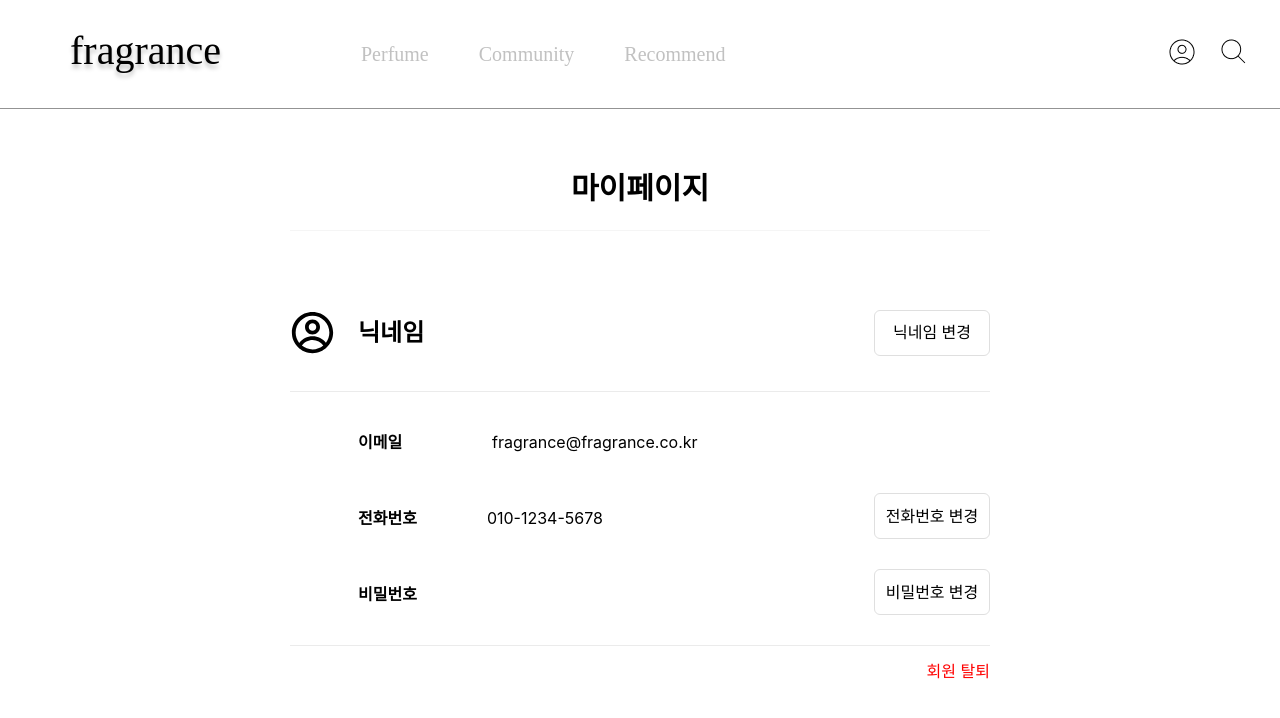
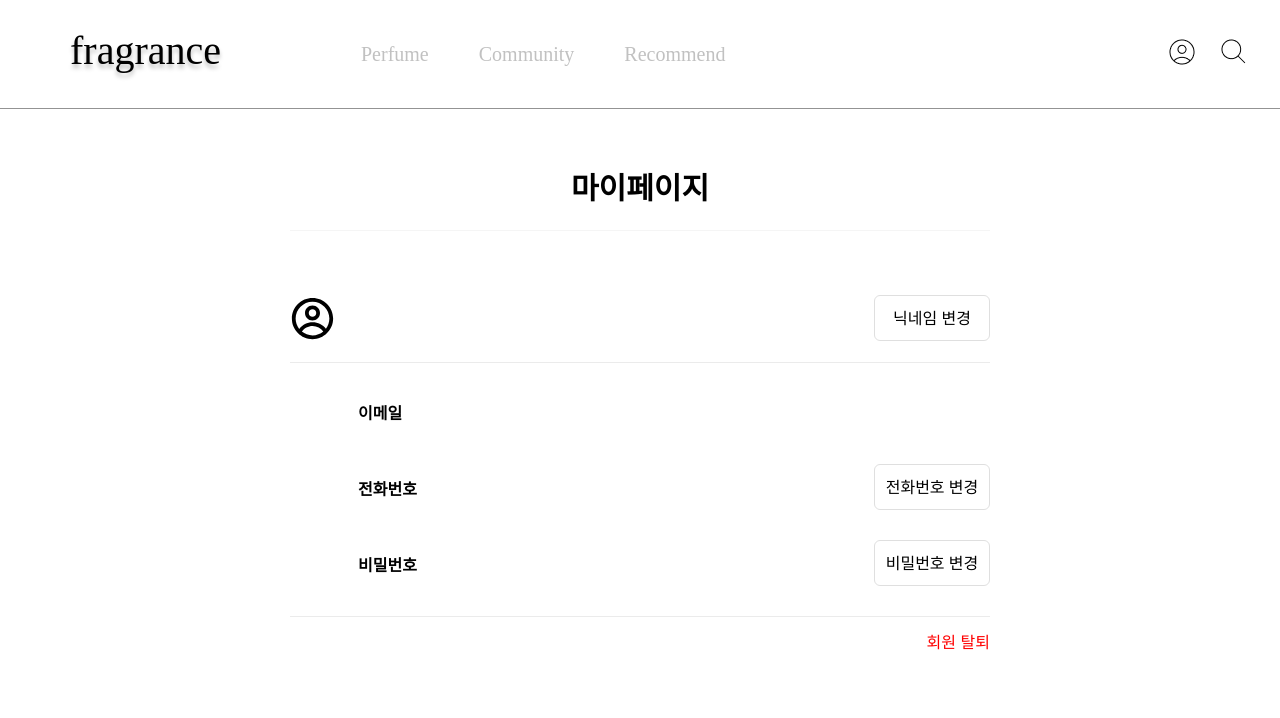
Before and after one commit to jeonginh0/perfume_recommend, a React (Create React App) app in the folder src/main/frontend/: page /mypage in a window 1280 px wide. Shown: the top 718 px of the page. Built offline with nearby package versions, Linux system fonts and the light colour scheme; no server answers.

Commit message:
9/12 마이페이지 내 정보

```diff
--- a/src/main/frontend/src/pages/Mypage.js
+++ b/src/main/frontend/src/pages/Mypage.js
@@ -1,28 +1,58 @@
-import React from 'react';
+import React, { useEffect, useState } from 'react';
 import Navbar from '../css/Navbar.js';
 import '../css/Mypage.css';
 import { CgProfile } from "react-icons/cg";
+import axios from 'axios';
 
 const Mypage = () => {
+    const [userInfo, setUserInfo] = useState({
+        nickname: '',
+        email: '',
+        phoneNumber: ''
+    });
+
+    useEffect(() => {
+        const fetchUserInfo = async () => {
+            try {
+                const token = localStorage.getItem('token');
+                const response = await axios.get('http://localhost:8080/api/users/me', {
+                    headers: {
+                        'Authorization': `Bearer ${token}`
+                    }
+                });
+                console.log(response.data);
+
+                setUserInfo({
+                    nickname: response.data.nickname,
+                    email: response.data.email,
+                    phoneNumber: response.data.phoneNumber
+                });
+            } catch (error) {
+                console.error('사용자 정보를 가져오는 중 오류가 발생했습니다:', error);
+            }
+        };
+
+        fetchUserInfo();
+    }, []);
 
     return (
         <>
-            <Navbar/>
+            <Navbar />
             <div className="mypage-container">
                 <div className="mypage-form">
                     <h2>마이페이지</h2>
                     <div className="mypage-username">
                         <CgProfile size={45} />
-                        <p className="username">닉네임</p>
+                        <p className="username">{userInfo.nickname}</p>
                         <button className="ch-name-button">닉네임 변경</button>
                     </div>
                     <div className="mypage-email">
                         <p className="email-p">이메일</p>
-                        <p className="email">fragrance@fragrance.co.kr</p>
+                        <p className="email">{userInfo.email}</p>
                     </div>
                     <div className="mypage-number">
                         <p className="number-p">전화번호</p>
-                        <p className="number">010-1234-5678</p>
+                        <p className="number">{userInfo.phoneNumber}</p>
                         <button className="ch-name-button">전화번호 변경</button>
                     </div>
                     <div className="mypage-password">
```
